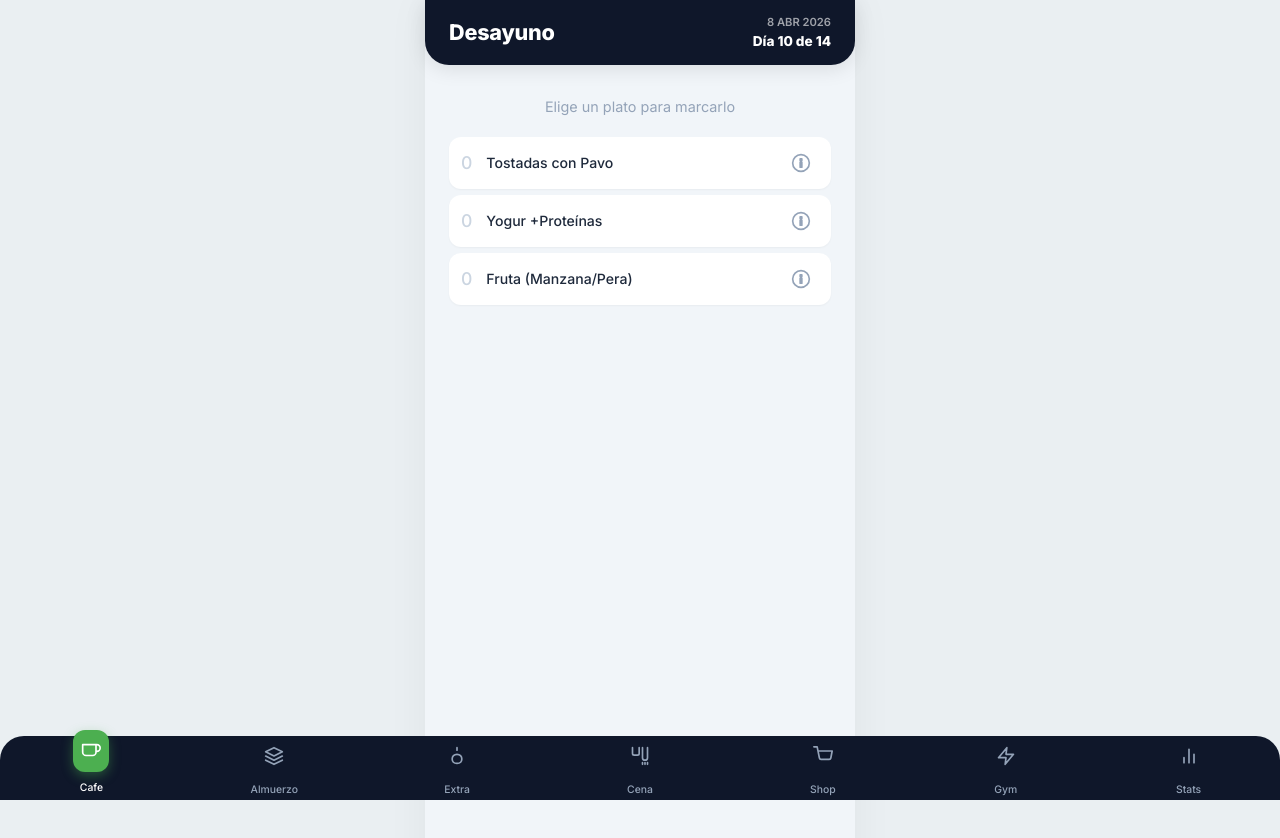
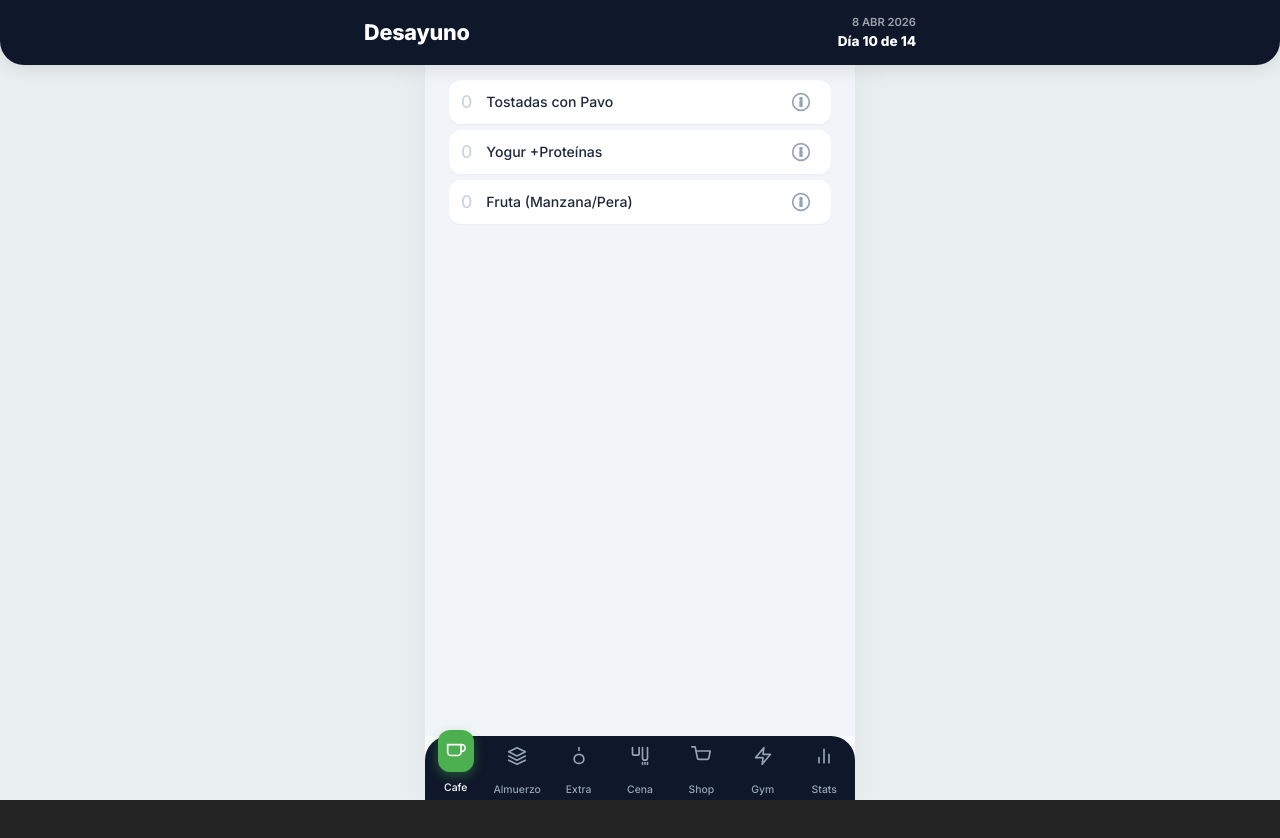
Before and after one commit to condrado/salud, a Vue app: page / in a window 1280 px wide. Shown: the top 838 px of the page. After the commit the page ends 800 px from the top, so only its background shows below. Built offline with nearby package versions, Linux system fonts and the light colour scheme.

Commit message:
Incrementado padding-top de content a 80px

```diff
--- a/src/App.vue
+++ b/src/App.vue
@@ -47,19 +47,31 @@ const handleNavigation = (view) => {
   --text-muted: #64748b;
 }
 
-body {
+/* RESET PROFESIONAL */
+*, *::before, *::after {
+  box-sizing: border-box;
+}
+
+* {
   margin: 0;
-  padding: 0;
+}
+
+html, body {
   background-color: #eaeff2;
   font-family: 'Inter', sans-serif;
   color: var(--text-main);
   overscroll-behavior: none;
 }
 
+#app {
+  /* Altura automática */
+}
+
 .app-wrapper {
   display: flex;
   justify-content: center;
   min-height: 100vh;
+  overflow-x: hidden;
 }
 
 .mobile-container {
--- a/src/components/organisms/BottomNav.vue
+++ b/src/components/organisms/BottomNav.vue
@@ -42,14 +42,16 @@ const navItems = [
 .bottom-nav-v2 {
   position: fixed;
   bottom: 0;
-  left: 0;
-  right: 0;
+  left: 50%;
+  transform: translateX(-50%);
+  width: 100%;
+  max-width: 430px;
   height: 64px;
   background: #0f172a; /* Sophisticated deep dark */
   display: flex;
   justify-content: space-around;
   padding-bottom: env(safe-area-inset-bottom, 8px);
-  z-index: 999;
+  z-index: 1000;
   border-radius: 24px 24px 0 0;
 }
 
--- a/src/components/templates/MainLayout.vue
+++ b/src/components/templates/MainLayout.vue
@@ -53,22 +53,23 @@ const planStatus = computed(() => {
 
 <style scoped>
 .main-layout {
-  min-height: 100vh;
+  min-height: calc(100vh - 64px); /* Restamos el alto del header fijo */
+  background: #f1f5f9;
+  padding-bottom: 80px; /* Espacio para el footer fijo */
   display: flex;
   flex-direction: column;
-  background: #f1f5f9; /* Soft background to pop cards */
-  padding-bottom: 80px;
 }
 
 .header {
-  background: #0f172a; /* Mismo color que el footer */
+  background: #0f172a;
   padding: 14px 0;
-  position: sticky;
+  position: fixed;
   top: 0;
-  z-index: 800;
+  left: 0;
+  width: 100%;
+  z-index: 1000;
   box-shadow: 0 4px 20px rgba(0,0,0,0.1);
-  border-radius: 0 0 24px 24px; /* Simetría con el footer */
-}
+  border-radius: 0 0 24px 24px;}
 
 .header-grid {
   display: flex;
@@ -111,6 +112,6 @@ h1 {
 
 .content {
   flex: 1;
-  padding-top: 16px;
+  padding-top: 80px;
 }
 </style>
--- a/src/pages/MealsView.vue
+++ b/src/pages/MealsView.vue
@@ -22,7 +22,6 @@ const openInfo = (meal) => {
 <template>
   <MainLayout :title="viewType.charAt(0).toUpperCase() + viewType.slice(1)">
     <div class="meals-list">
-      <p class="summary-text" v-if="meals.length">Elige un plato para marcarlo</p>
 
       <MealCard
         v-for="meal in meals"
@@ -41,12 +40,3 @@ const openInfo = (meal) => {
     />
   </MainLayout>
 </template>
-
-<style scoped>
-.summary-text {
-  color: #94a3b8;
-  font-size: 0.9rem;
-  margin-bottom: 20px;
-  text-align: center;
-}
-</style>
--- a/src/pages/StatsView.vue
+++ b/src/pages/StatsView.vue
@@ -65,7 +65,6 @@ const ingredientTrends = computed(() => {
       <!-- Análisis de Ingredientes -->
       <section class="stat-section">
         <h3>Alerta de Ingredientes</h3>
-        <p class="section-desc">Ingredientes que más estás repitiendo</p>
         <div class="ingredient-grid">
           <div v-for="[name, count] in ingredientTrends" :key="name" class="trend-pill">
             <span class="trend-name">{{ name }}</span>
@@ -93,7 +92,6 @@ const ingredientTrends = computed(() => {
       <!-- Los menos elegidos -->
       <section class="stat-section">
         <h3>¿Olvidamos estos?</h3>
-        <p class="section-desc">Platos que apenas has probado (Dales una oportunidad)</p>
         <div class="forgotten-grid">
           <div v-for="meal in leastMeals" :key="meal.id" class="forgotten-badge">
             {{ meal.name }}
@@ -155,11 +153,6 @@ h3 {
   color: #1e293b;
 }
 
-.section-desc {
-  font-size: 0.8rem;
-  color: #64748b;
-  margin-bottom: 16px;
-}
 
 .ingredient-grid {
   display: flex;
```
Also changed, not shown: 5 other files (tests, documents, lock files or other folders).
